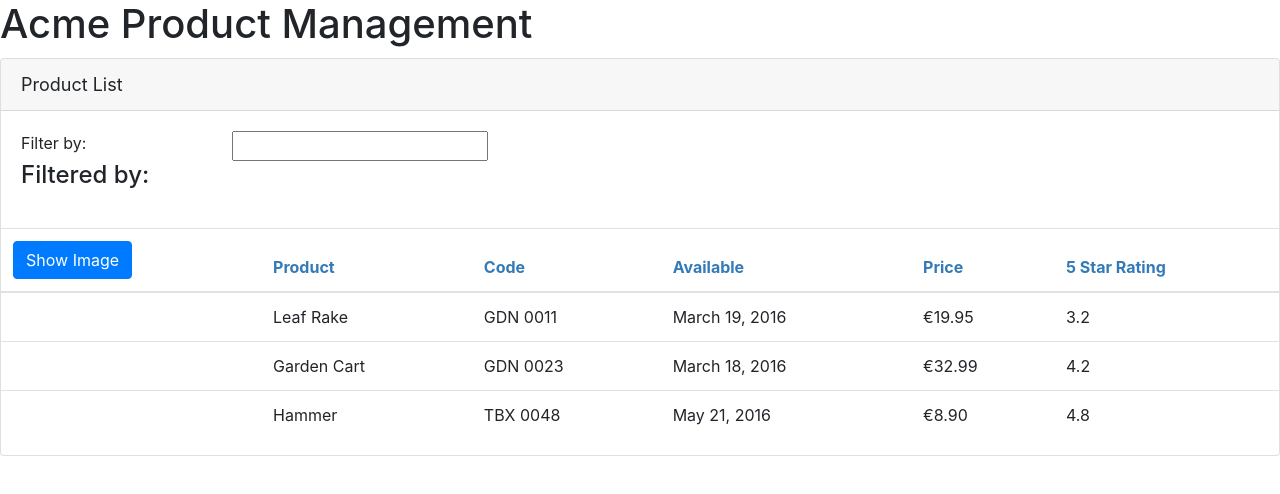
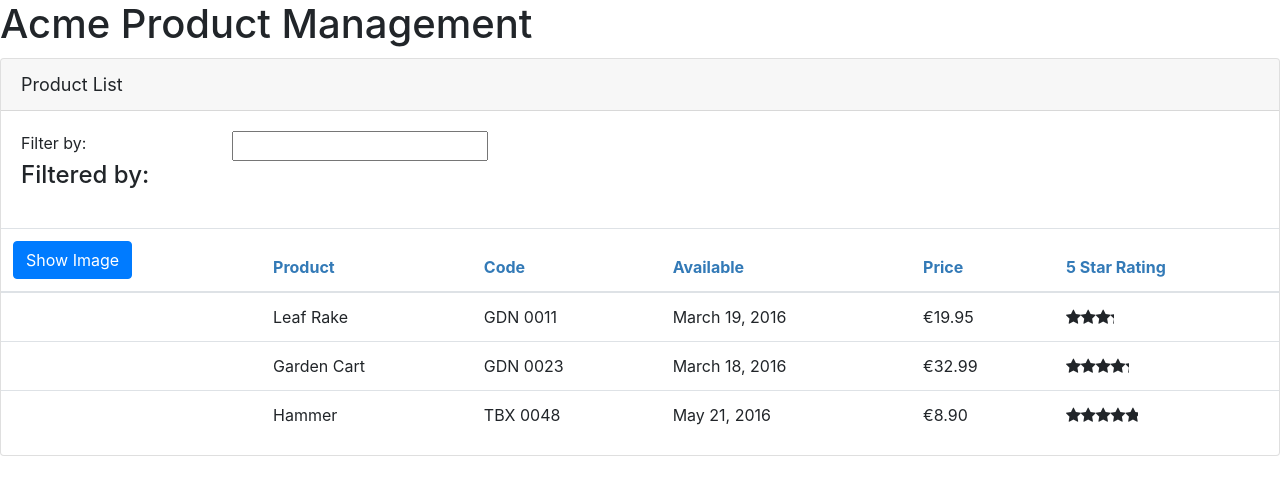
Before and after one commit to sanderjetten/Angular-getting-started, an Angular app: page / in a window 1280 px wide. Shown: the top 494 px of the page. Built offline with nearby package versions, Linux system fonts and the light colour scheme.

Commit message:
Added nested component

```diff
--- a/src/app/app.module.ts
+++ b/src/app/app.module.ts
@@ -5,13 +5,15 @@
 import {FormsModule} from '@angular/forms';
 import { WelcomeComponent } from './home/welcome.component';
 import {ConvertToSpacesPipe} from './shared/convert-to-spaces.pipe'
+import { StarComponent } from './shared/star.component';
 
 @NgModule({
   declarations: [
     AppComponent,
     ProductListComponent,
     WelcomeComponent,
-    ConvertToSpacesPipe
+    ConvertToSpacesPipe,
+    StarComponent
   ],
   imports: [
     BrowserModule,
--- a/src/app/products/product-list.component.html
+++ b/src/app/products/product-list.component.html
@@ -48,7 +48,8 @@
           <td>{{product.productCode | uppercase | convertToSpaces:'-'}}</td>
           <td>{{product.releaseDate}}</td>
           <td>{{product.price | currency:'EUR':'symbol':'1.2-2'}}</td>
-          <td>{{product.starRating}}</td>
+          <td><pm-star [rating]='product.starRating'
+            (ratingClicked)='onRatingClicked($event)'></pm-star></td>
         </tr>
       </tbody>
     </table>
--- a/src/app/products/product-list.component.ts
+++ b/src/app/products/product-list.component.ts
@@ -67,6 +67,10 @@
       product.productName.toLocaleLowerCase().indexOf(filterBy) !== -1);
   }
 
+  onRatingClicked(message: string): void{
+    this.pageTitle = 'Product List: ' + message;
+  }
+
   ngOnInit(): void{
     console.log('In Product OnInit');
   }
--- a/src/app/shared/star.component.html
+++ b/src/app/shared/star.component.html
@@ -1,6 +1,7 @@
 <div class="crop"
      [style.width.px]="starWidth"
-     [title]="rating">
+     [title]="rating"
+     (click)="onClick()">
   <div style="width: 75px">
     <span class="fa fa-star"></span>
     <span class="fa fa-star"></span>
--- /dev/null
+++ b/src/app/shared/star.component.ts
@@ -0,0 +1,22 @@
+import { Component, OnChanges, Input, EventEmitter, Output } from "@angular/core";
+
+@Component({
+  selector: 'pm-star',
+  templateUrl: './star.component.html',
+  styleUrls: ['./star.component.css']
+})
+export class StarComponent implements OnChanges{
+  @Input() rating: number;
+  starWidth: number;
+  @Output() ratingClicked: EventEmitter<string> =
+    new EventEmitter<string>();
+
+  ngOnChanges(): void{
+    this.starWidth = this.rating * 75 / 5;
+  }
+
+  onClick(): void {
+    console.log(`The rating ${this.rating} was clicked from star-component!`);
+    this.ratingClicked.emit(`The rating ${this.rating} was clicked`);
+  }
+}
```
